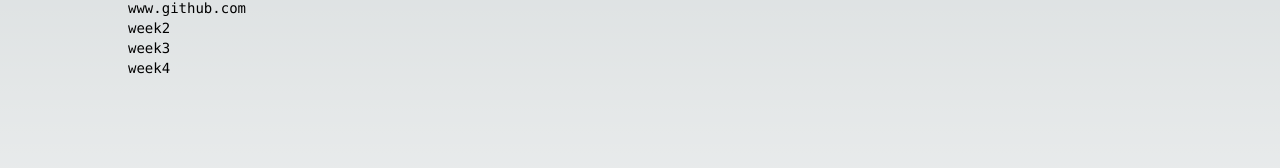
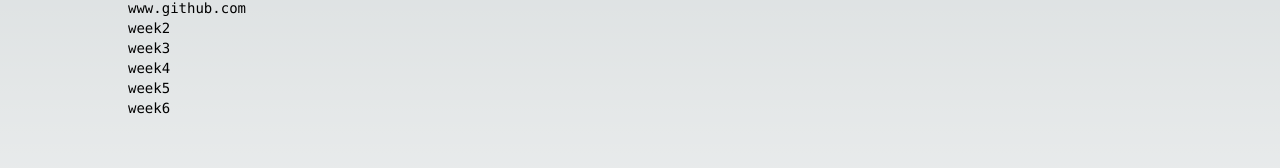
Before and after one commit to ZackariaOsman/cprg306-a, a Next.js app: page / in a window 1280 px wide. Shown: the part 178-346 px from the top of the page. Built offline with nearby package versions, Linux system fonts and the light colour scheme.

Commit message:
Added week5 and week6 folder

```diff
--- a/app/page.js
+++ b/app/page.js
@@ -19,6 +19,12 @@ export default function Home() {
         <div>
           <Link href = "/week4">week4</Link>
         </div>
+        <div>
+          <Link href = "/week5">week5</Link>
+        </div>
+        <div>
+          <Link href = "/week6">week6</Link>
+        </div>
       </div>
     </main>
 
```
